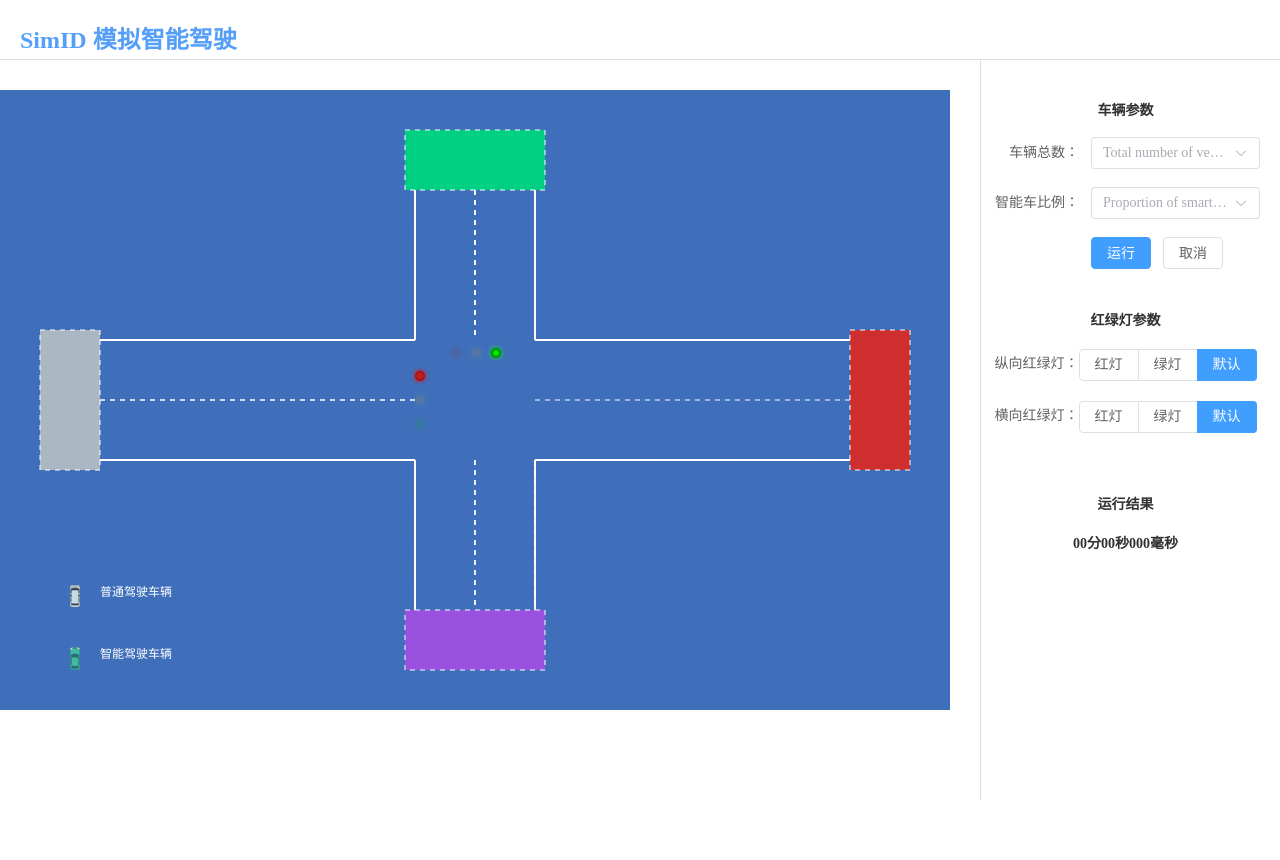
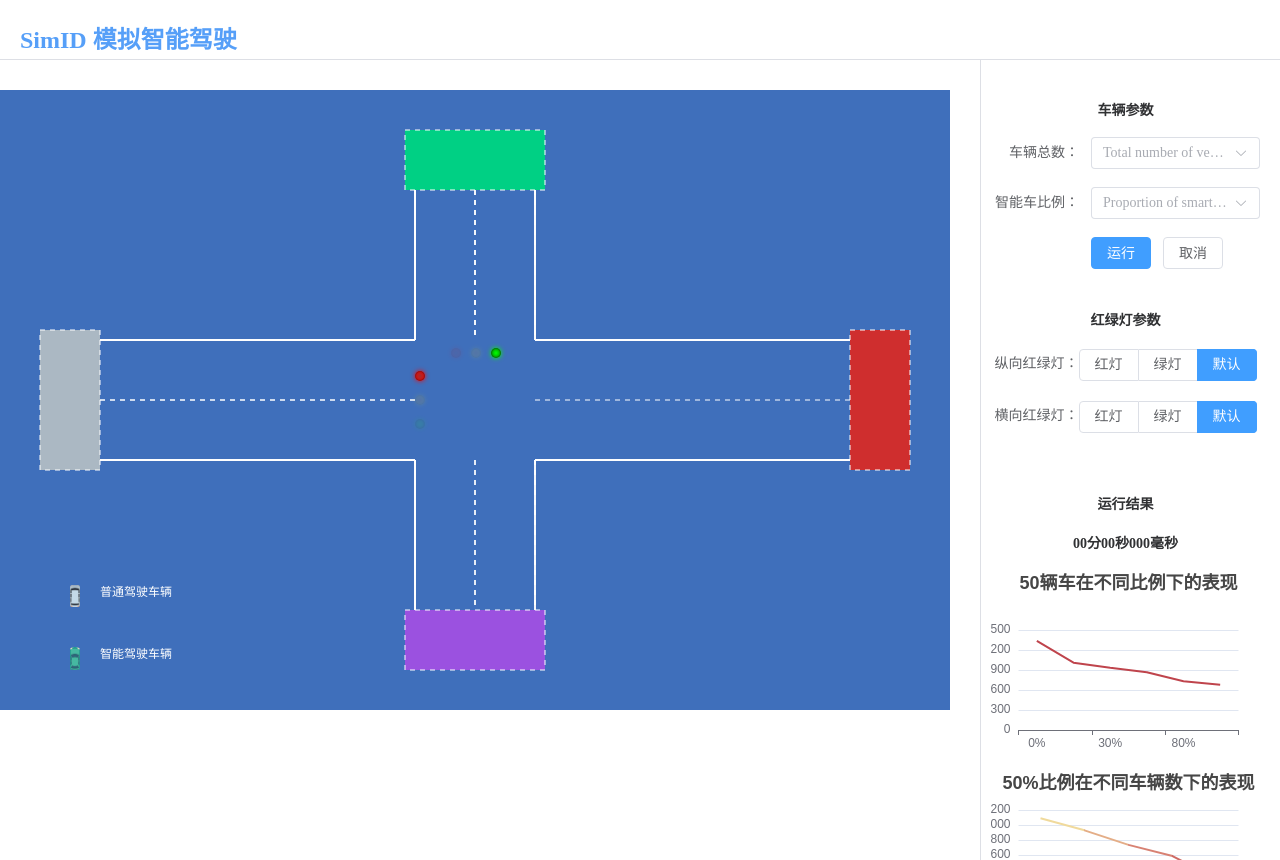
Before and after one commit to Ding-Shanshan/smart-driving, a Vue app: page /#/home in a window 1280 px wide. Before the commit the page ends 800 px from the top, so only its background shows below. Built offline with nearby package versions, Linux system fonts and the light colour scheme.

Commit message:
echarts引入用于可视化分析

```diff
--- a/src/components/printResult.vue
+++ b/src/components/printResult.vue
@@ -2,15 +2,109 @@
   <div>
     <h4>运行结果</h4>
     <h4 id=mytime>{{runtime}}</h4>
+    <div id="runChart"></div>
   </div>
 </template>
 
 <script>
-import { ref,watch } from 'vue'
+import * as echarts from 'echarts'
+import { ref,watch,onMounted } from 'vue'
 
 export default {
   props:['isRun'],
   setup(props) {
+        onMounted(() => {
+      var chartDom = document.getElementById('runChart');
+      var myChart = echarts.init(chartDom);
+      var option;
+      const car50Data = [["0%", 1336], ["10%", 1009], ["30%", 935], ["50%", 867], ["80%", 731], ["100%", 680]];
+      const car50ProportionData = [["10", 1090], ["30", 929], ["50", 735], ["80", 586],["100", 286]];
+      const car50DataList = car50Data.map(function (item) {
+        return item[0];
+      });
+      const car50DataValue = car50Data.map(function (item) {
+        return item[1];
+      });
+      const car50ProportionDataList = car50ProportionData.map(function (item) {
+        return item[0];
+      });
+      const car50ProportionDataValue = car50ProportionData.map(function (item) {
+        return item[1];
+      });
+      myChart.setOption({
+      visualMap: [
+        {
+          show: false,
+          type: 'continuous',
+          seriesIndex: 0,
+          min: 0,
+          max: 400
+        },
+        {
+          show: false,
+          type: 'continuous',
+          seriesIndex: 1,
+          dimension: 0,
+          min: 0,
+          max: car50DataList.length - 1
+        }
+      ],
+      title: [
+        {
+          left: 'center',
+          text: '50辆车在不同比例下的表现'
+        },
+        {
+          top: '50%',
+          left: 'center',
+          text: '50%比例在不同车辆数下的表现'
+        }
+      ],
+      tooltip: {
+        trigger: 'axis'
+      },
+      xAxis: [
+        {
+          data: car50DataList
+        },
+        {
+          data: car50ProportionDataList,
+          gridIndex: 1
+        }
+      ],
+      yAxis: [
+        {},
+        {
+          gridIndex: 1
+        }
+      ],
+      grid: [
+        {
+          bottom: '60%'
+        },
+        {
+          top: '60%'
+        }
+      ],
+      series: [
+        {
+          type: 'line',
+          showSymbol: false,
+          data: car50DataValue
+        },
+        {
+          type: 'line',
+          showSymbol: false,
+          data: car50ProportionDataValue,
+          xAxisIndex: 1,
+          yAxisIndex: 1
+        }
+      ]
+    });
+      window.onresize = function () { // 自适应大小
+        myChart.resize();
+      };
+    });
   let runtime = ref('00分00秒000毫秒')
    watch(
      ( ) => props.isRun,
@@ -77,4 +171,8 @@ div {
     font-size: 14px;
     font-weight: 400;
 }
+#runChart{
+  width: 275px;
+  height: 400px
+}
 </style>
```
